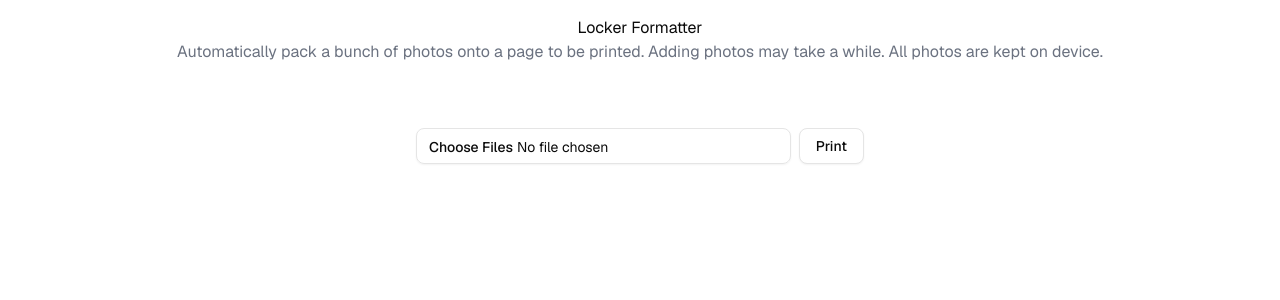
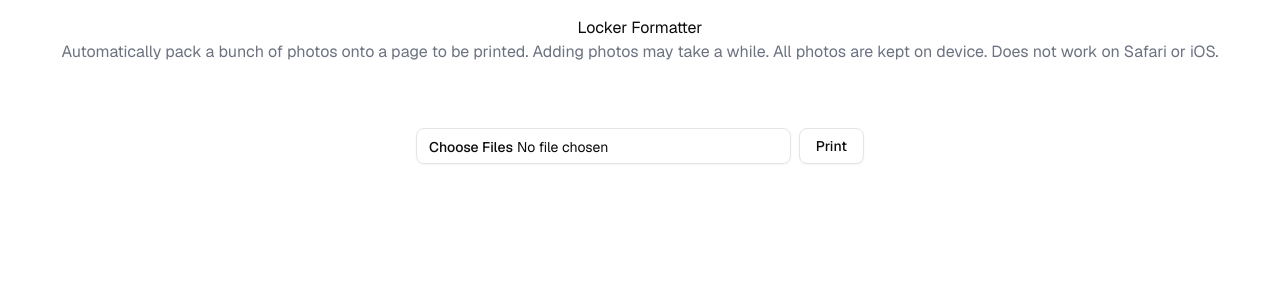
Before and after one commit to jtpotato/locker-formatter-nextjs, a Next.js app: page / in a window 1280 px wide. Shown: the top 300 px of the page. Built offline with nearby package versions, Linux system fonts and the light colour scheme.

Commit message:
Update description for compatibility.

```diff
--- a/src/app/page.tsx
+++ b/src/app/page.tsx
@@ -46,7 +46,8 @@ export default function Home() {
         <h1>Locker Formatter</h1>
         <p className="text-muted">
           Automatically pack a bunch of photos onto a page to be printed. Adding
-          photos may take a while. All photos are kept on device.
+          photos may take a while. All photos are kept on device. Does not work
+          on Safari or iOS.
         </p>
       </div>
 
@@ -68,7 +69,7 @@ export default function Home() {
         </Button>
       </div>
 
-      <div className="mt-6 columns-4 printable">
+      <div className="mt-6 md:columns-4 columns-2 printable print:columns-4">
         {images.map((img, idx) => (
           <div className="mb-4 break-inside-avoid" key={idx}>
             <LockerImage
```
